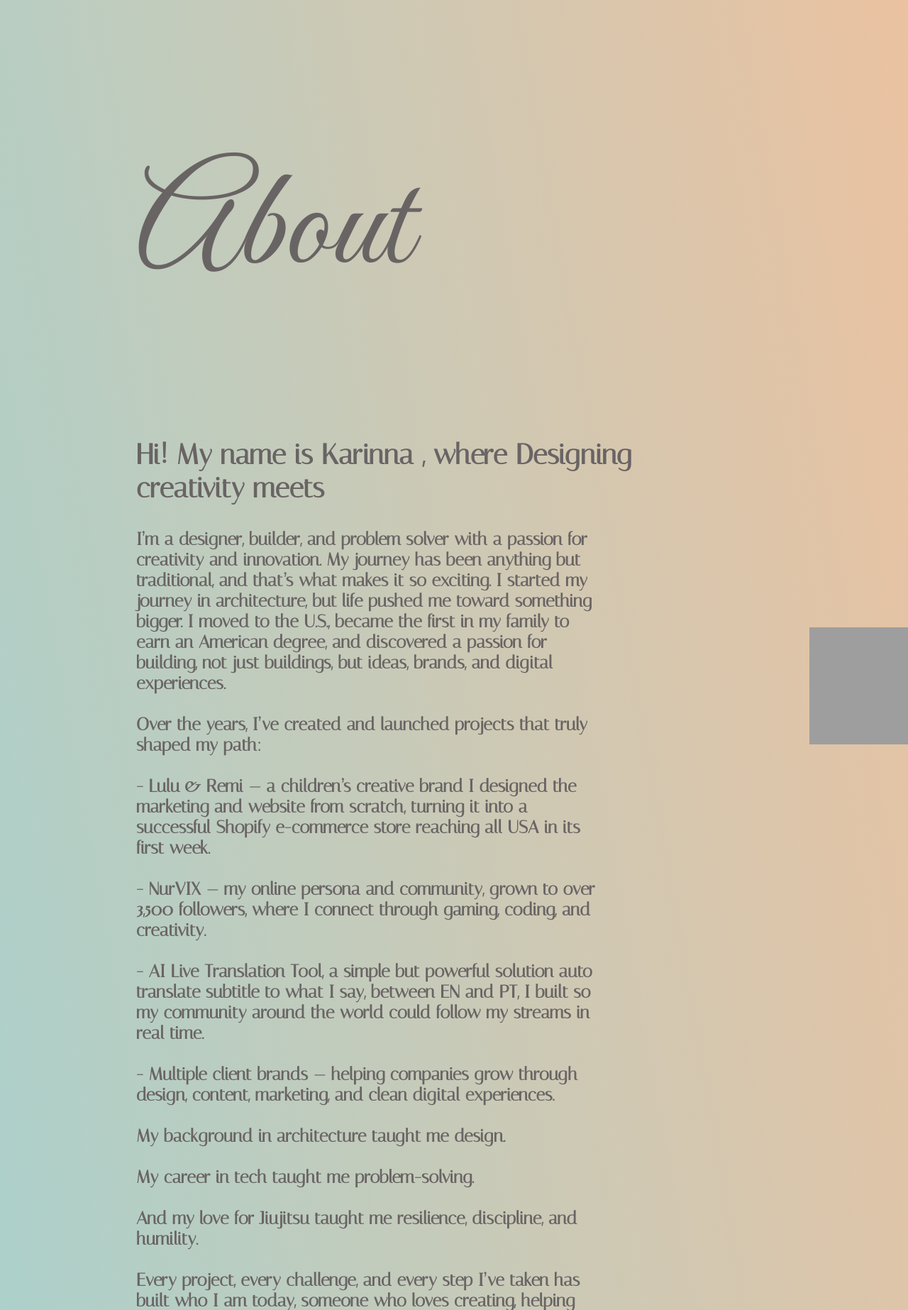
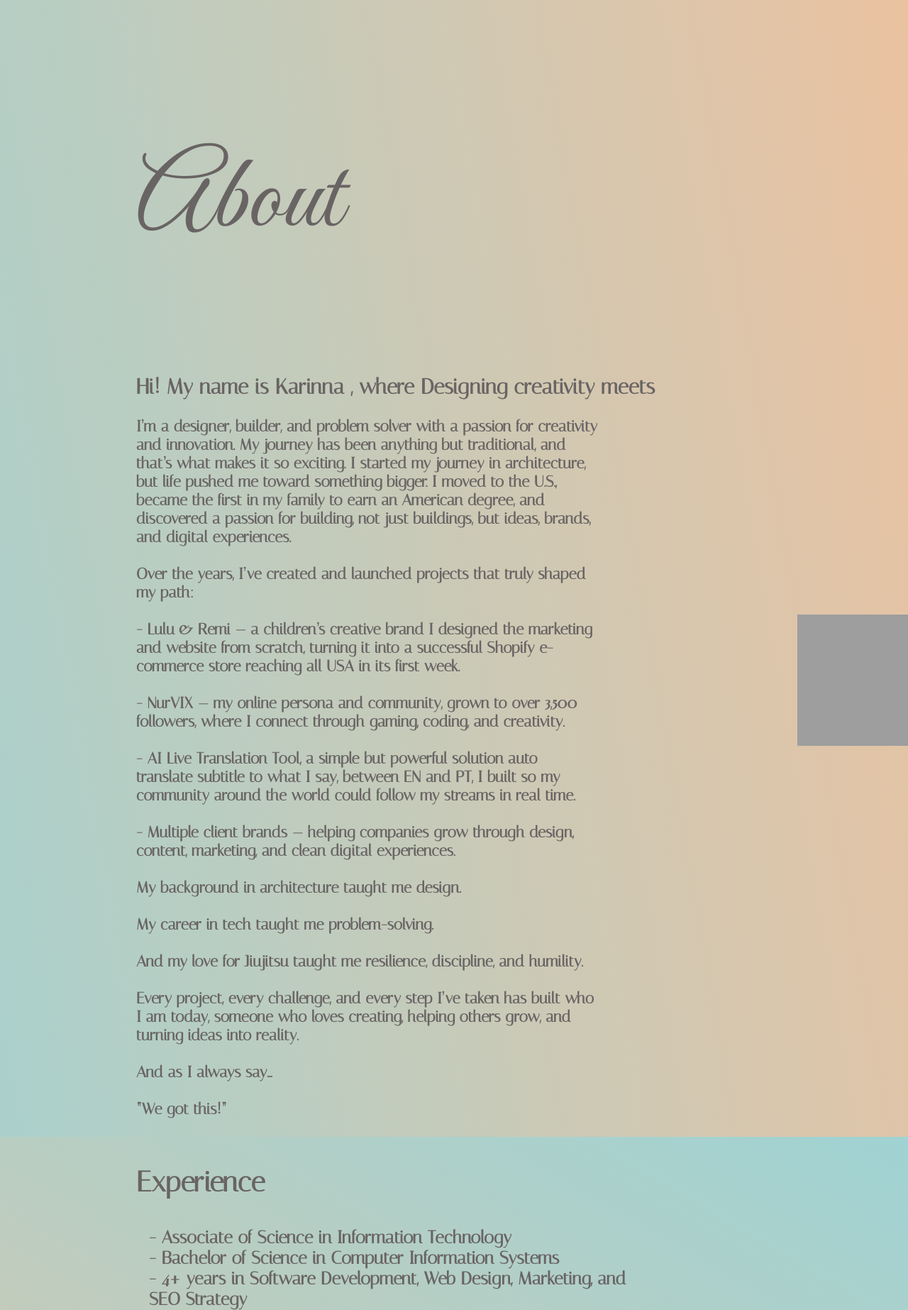
Before and after one commit to karinnarocha/Portfolio, a Flask app: page /About in a window 1280 px wide. Shown: the part 80-1926 px from the top of the page at 71% size. Run offline with Flask 3, Linux system fonts and the light colour scheme; grey boxes are pictures that could not be loaded.

Commit message:
about page fixed

```diff
--- a/PORTIFOLIO/static/style.css
+++ b/PORTIFOLIO/static/style.css
@@ -452,10 +452,12 @@ text-decoration: underline;
     position: relative;
     width: 300%;
     right: 90%;
+    top: 200PX;
+    height: 100%;
 }
 .Abouttitle{
     padding-top: 10%;
-    font-size: 200px;
+    font-size: 150px;
     font-family: "GreatVibes";
     font-weight: 100;
     position: relative;
@@ -464,10 +466,10 @@ text-decoration: underline;
     padding: 5% 15% 2% 15%;
 }
 .AboutSubtitle {
-    font-size:40px;
+    font-size:30px;
 }
 .selfDescription{
-    font-size: 25px;
+    font-size: 22px;
     font-weight: 600;
     text-align: left;
     width: 80%;
@@ -478,9 +480,11 @@ text-decoration: underline;
     justify-content: center;
     align-items: center;
     overflow: hidden;
+    background-attachment: fixed;
+
 }
 
-@media (max-width: 750px) {
+@media (max-width: 1000px) {
 .pagedivision{
     display: flex;
     flex-direction: column;
@@ -489,6 +493,7 @@ text-decoration: underline;
     position: relative;
     width: 100%;
     right: 0;
+    top: 100px
 }
 }
 .skillsdescription{
@@ -504,6 +509,7 @@ text-decoration: underline;
     font-size:40px;
 }
 .divSubTitles{
+    background-image:  linear-gradient(210deg,rgb(160, 211, 211), rgb(235, 194, 160) );
     display: flex;
     flex-direction: column;
     float: left;
@@ -516,7 +522,7 @@ text-decoration: underline;
     width: 100%;
     display: flex;
     justify-content: center;
-    padding-bottom: 30%;
+    padding-bottom: 10%;
 }
 .button {
     background-color: #fff ;
--- a/PORTIFOLIO/templates/About.html
+++ b/PORTIFOLIO/templates/About.html
@@ -23,9 +23,7 @@
     </nav>
     <!-- TITLE starts -->
      <div>
-
-
-      <div class="pagedivision">
+      <section class="pagedivision">
         <div class="Aboutmainbody">
           <h1 class="Abouttitle animated-textUp">About</h1>
           <h2 class="AboutSubtitle">
@@ -67,8 +65,8 @@ And as I always say…
             class="AboutImage"
           />
         </div>
-      </div>
-<div class="divSubTitles">
+      </section>
+      <section class="divSubTitles">
         <h3 class="subTitles">Experience</h3>
         <span class="skillsdescription">
           - Associate of Science in Information Technology <br />
@@ -106,14 +104,14 @@ And as I always say…
             >My CV</a
           >
         </div>
-      </div>
+      </section>
     </div>
     <!-- Footer -->
+  </body>
   <footer class="Spacefooter">
       <div class="flexLeftsideFooter">
         <h2>Karinna Rocha</h2>
         <h4>Full Stack developer with the creative mind of designing inovated and responsive softwares</h4>
       </div>
     </footer>
-  </body>
 </html>
```
Lines whose indentation alone changed are shown as unchanged.
